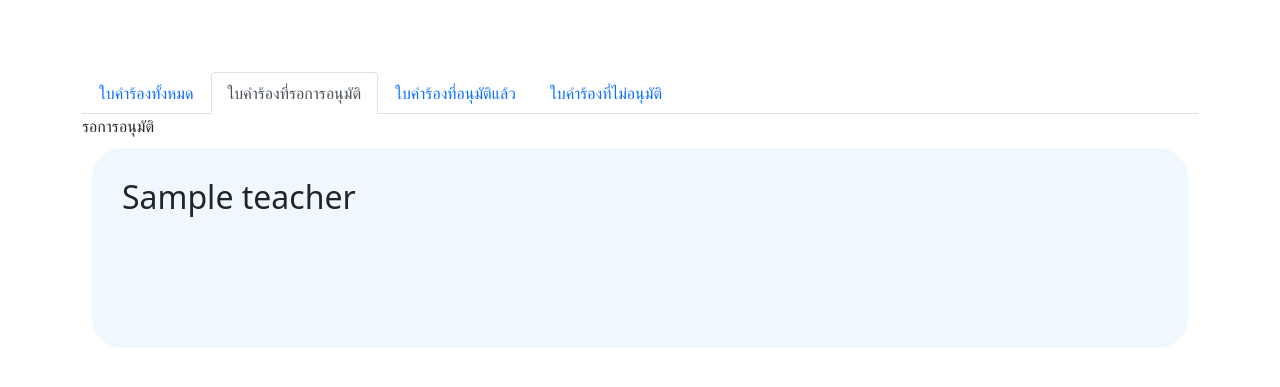
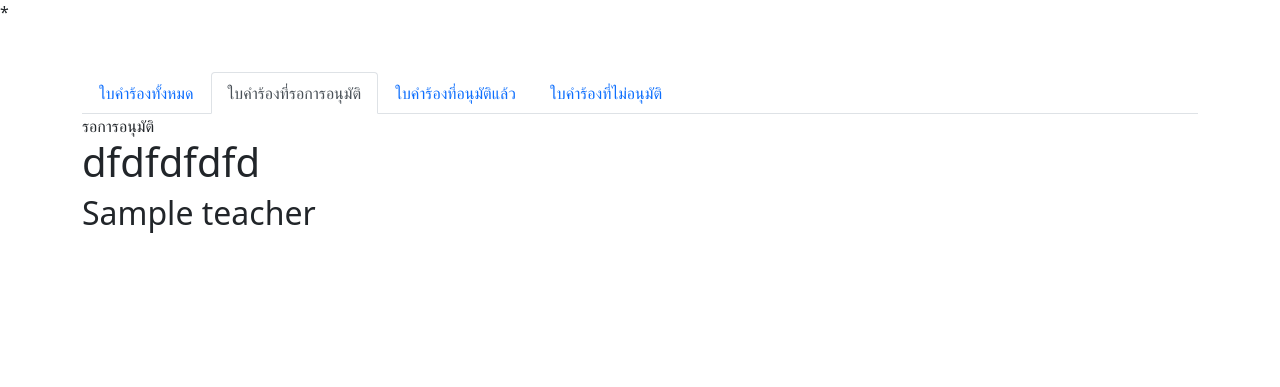
Before and after one commit to Mildja/SE_project64_02, a PHP site: template views/teacher/index.php in a window 1280 px wide, after a click on "ใบคำร้องที่รอการอนุมัติ". Shown: the top 387 px of the page. Run offline with PHP 8.4, Linux system fonts and the light colour scheme; the template is opened without the code that fills it: most values are stand-ins (such as "Sample title", 1, 10 or a date in 2020).

Commit message:
Update index.php

```diff
--- a/views/teacher/index.php
+++ b/views/teacher/index.php
@@ -1,7 +1,7 @@
 <html>
 <head>
-  <meta charset="UTF-8">
-  <link rel="stylesheet" type="text/css" href="teacher/styleteacher.css">
+  <meta charset="UTF-8">*
+
   <link href="https://cdn.jsdelivr.net/npm/bootstrap@5.0.2/dist/css/bootstrap.min.css" rel="stylesheet" integrity="sha384-EVSTQN3/azprG1Anm3QDgpJLIm9Nao0Yz1ztcQTwFspd3yD65VohhpuuCOmLASjC" crossorigin="anonymous">
   <script src="https://cdn.jsdelivr.net/npm/bootstrap@5.0.2/dist/js/bootstrap.bundle.min.js" integrity="sha384-MrcW6ZMFYlzcLA8Nl+NtUVF0sA7MsXsP1UyJoMp4YLEuNSfAP+JcXn/tWtIaxVXM" crossorigin="anonymous"></script>
 </head>
@@ -15,7 +15,7 @@
       <div class='col-sm-16 m-auto'>
 
 
-        <!--start แถบหัว ไม่ต้องยุ่ง-->
+        <!--start แถบหัว-->
         <ul class="nav nav-tabs" id="myTab" role="tablist">
           <li class="nav-item" role="presentation">
             <button class="nav-link active" id="home-tab" data-bs-toggle="tab" data-bs-target="#home" type="button" role="tab" aria-controls="home" aria-selected="true">ใบคำร้องทั้งหมด</button>
@@ -44,7 +44,7 @@
                 <?php foreach($teacher_list as $teacher){?>
                   <div class="column">
                       <div class="box">
-
+                          <h1>dfdfdfdfd</h1>
                           <h2><?php echo "$teacher->O_name";?></h2>
                       </div>
                   </div>
```
